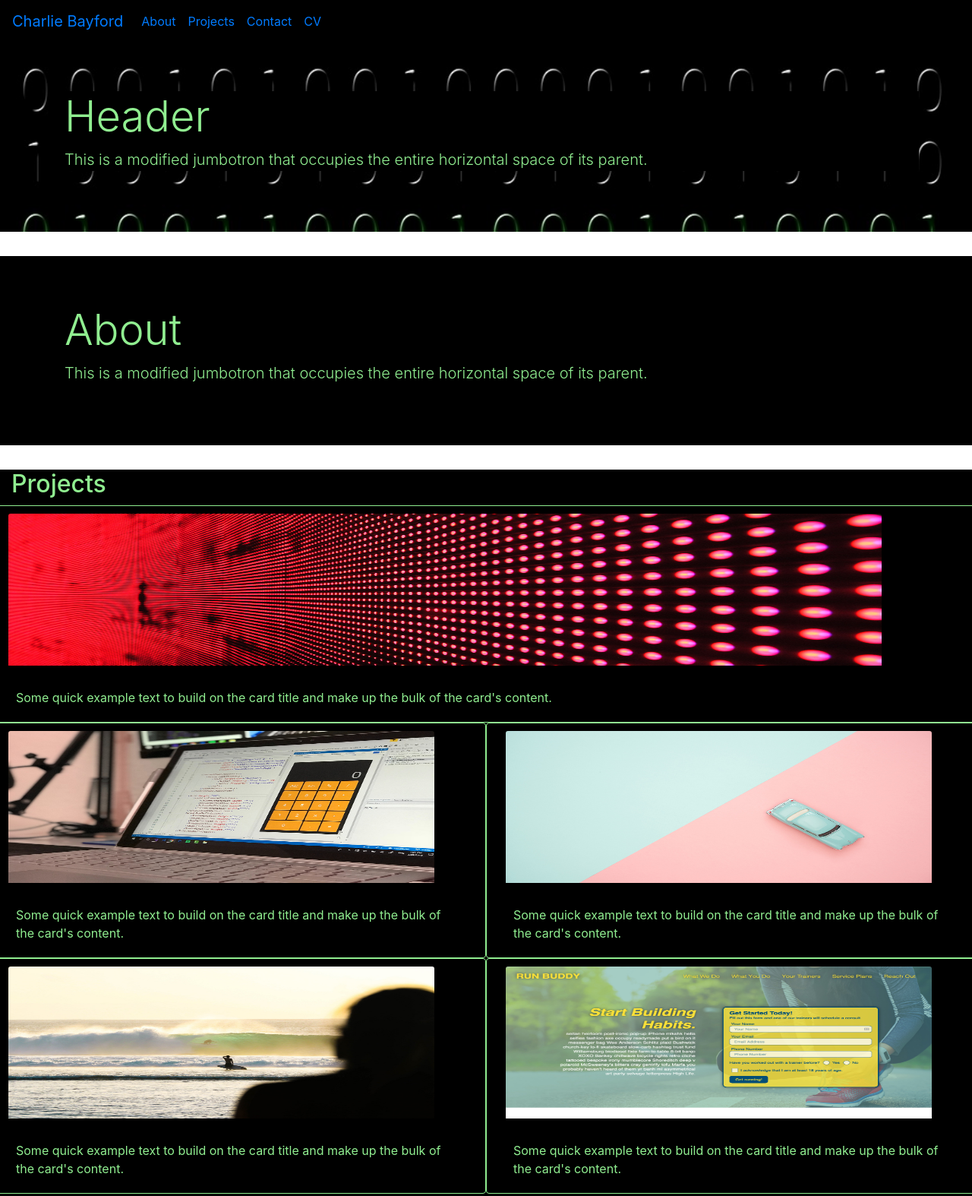
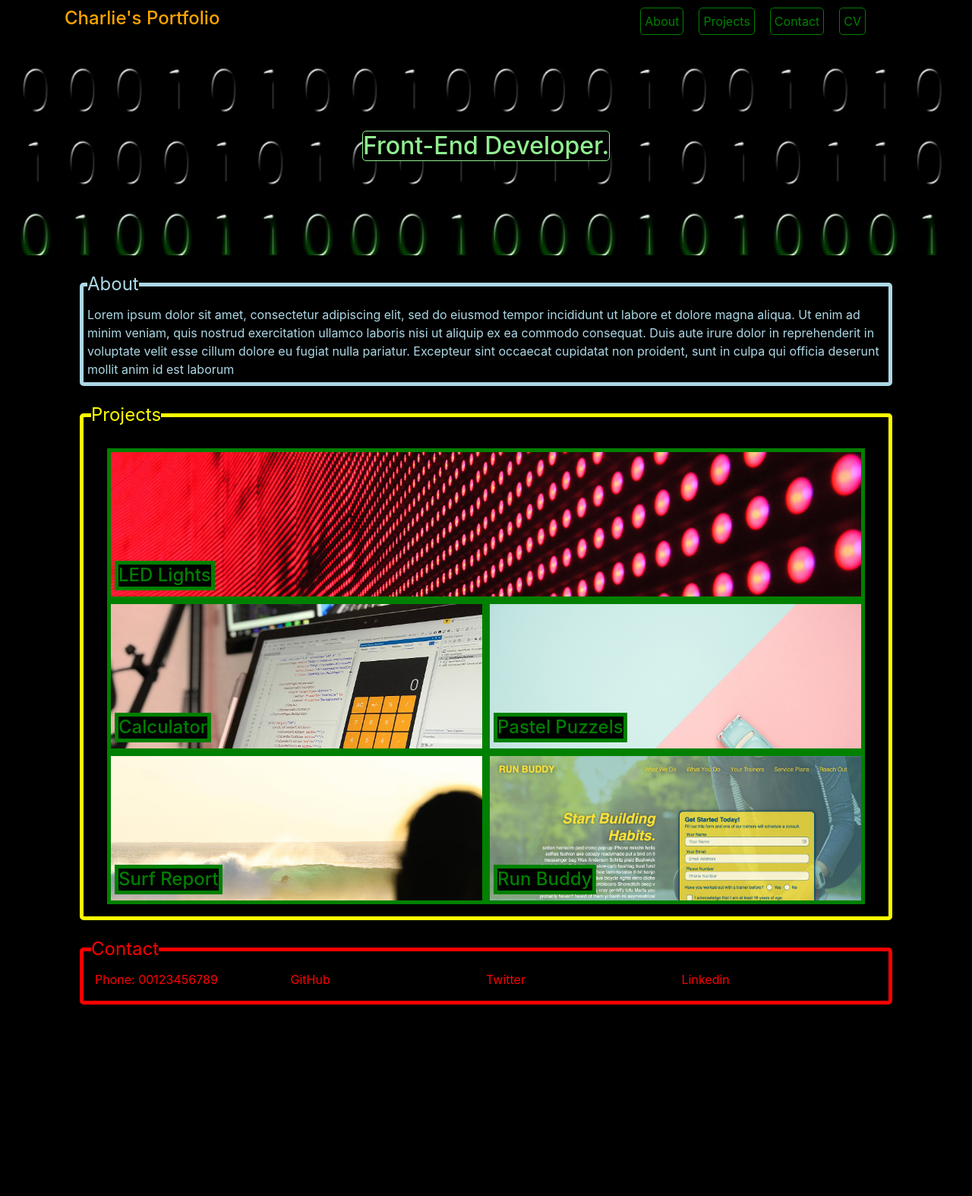
Before and after one commit to Charlie93B/charlie-bootstrap-portfolio, a plain HTML site: page index.html in a window 1280 px wide. Shown: the top 1574 px of the page at 76% size. After the commit the page ends 1342 px from the top, so only its background shows below. Drawn offline with nearby package versions, Linux system fonts and the light colour scheme.

Commit message:
refactored html css

```diff
--- a/css/style.css
+++ b/css/style.css
@@ -1,31 +1,158 @@
+* {
+    background-color: black !important;
+}
 
-* {
+p {
+    padding: 0% !important;
+}
+
+a {
+    padding: 0% !important;
+}
+
+/* Nav CSS */
+
+#n-links a {
+    padding: 5px !important;
+    margin: 10px;
+    border: 1px solid green;
+    border-radius: 5px;
+    color: green;
+}
+
+#n-links a:hover {
+    border: red 1px solid;
+}
+
+.hamburger {
+    height: 35px;
+    width: 35px;
+    border: 1px solid lightgreen;
+    border-radius: 3px;
+    display: flex;
+    flex-direction: column;
+    justify-content: center;
+    align-items: center;
+}
+
+.hamburger div {
+    width: 20px;
+    height: 1px;
+    margin: 3px;
+    background-color: lightgreen !important;
+}
+
+.hamburger-button {
+    border: none;
     background-color: black;
 }
 
-.bg-black {
-    background-color: black;
+.logo {
+    color: orange;
+    font-size: 24px;
 }
 
-.font-grn {
+.show {
+    display: flex !important;
+}
+
+/* Hero */
+
+.hero {
+    background-image: url(../images/binary-code-475664_960_720.jpg);
+    background-repeat: no-repeat;
+    background-size: cover;
+    height: 35vh;
+}
+
+.hero-text {
     color: lightgreen;
+    border: 1px solid lightgreen;
+    border-radius: 5px;
+}
+
+/* About CSS */
+
+.about legend, .about-text {
+    color: lightblue;
+    margin: 5px;
+}
+
+legend {
+    width: auto;
+    margin: 10px;
+}
+
+.about {
+    border: 5px solid lightblue;
+    margin: 20px;
+    border-radius: 5px;
+}
+
+/* Projects CSS */
+
+
+.prj a {
+    height: 200px;
+    border: 5px solid green;
+    background-repeat: no-repeat;
+    background-size: cover;
 }
 
 
-.proj-img {
-    height: 200px;
-    width: 90%;
-    margin: 10px;
+.projects {
+    border: 5px solid yellow;
+    margin: 20px;
+    border-radius: 5px;
 }
 
-.card {
-    border: lightgreen 1px solid;
-    background-color: black;
+.projects legend {
+    color: yellow;
 }
 
 
-.header-bg {
-    background-image: url(../images/binary-code-475664_960_720.jpg);
-    background-repeat: no-repeat;
-    background-size: cover;
+.prj-1 {
+    background-image: url(../images/02-portfolio-1.jpg);
 }
+
+.prj-2 {
+    background-image: url(../images/02-portfolio-2.jpg);
+}
+
+.prj-3 {
+    background-image: url(../images/02-portfolio-3.jpg);
+}
+
+.prj-4 {
+    background-image: url(../images/02-portfolio-4.jpg);
+}
+
+.prj-5 {
+    background-image: url(../images/02-run-buddy.jpg);
+}
+
+.prj a h4 {
+    border: 5px solid green;
+    color: green;
+    margin-left: 5px;
+}
+
+.prj a:hover {
+    opacity: 0.7;
+}
+
+/* Contact CSS */
+
+.contact {
+    border: 5px solid red;
+    border-radius: 5px;
+    margin: 20px;
+}
+
+.contact legend {
+    color: red;
+}
+
+.contact-links a, .contact-links p {
+    color: red;
+}
--- a/index.html
+++ b/index.html
@@ -1,104 +1,92 @@
-<!DOCTYPE html>
 <html lang="en">
 <head>
     <meta charset="UTF-8">
     <meta http-equiv="X-UA-Compatible" content="IE=edge">
     <meta name="viewport" content="width=device-width, initial-scale=1.0">
-    <title>Charlie Bayford-Portfolio</title>
-    <link rel="icon" type="image/x-icon" href="./images/coding-1294373_960_720.png">
-    <link rel="stylesheet" href="https://cdn.jsdelivr.net/npm/bootstrap@4.3.1/dist/css/bootstrap.min.css" integrity="sha384-ggOyR0iXCbMQv3Xipma34MD+dH/1fQ784/j6cY/iJTQUOhcWr7x9JvoRxT2MZw1T" crossorigin="anonymous">
+    <title>Charlie's Portfolio</title>
+    <link rel="stylesheet" href="https://cdn.jsdelivr.net/npm/bootstrap@4.6.2/dist/css/bootstrap.min.css" integrity="sha384-xOolHFLEh07PJGoPkLv1IbcEPTNtaed2xpHsD9ESMhqIYd0nLMwNLD69Npy4HI+N" crossorigin="anonymous">
     <link rel="stylesheet" href="./css/style.css">
 </head>
 <body>
-    <nav class="navbar navbar-expand-lg">
-        <a class="navbar-brand" href="./index.html">Charlie Bayford</a>
-        <button class="navbar-toggler" type="button" data-toggle="collapse" data-target="#navbarTogglerDemo02" aria-controls="navbarTogglerDemo02" aria-expanded="false" aria-label="Toggle navigation">
-          <span class="navbar-toggler-icon"></span>
+    <header class="container-fluid d-flex justify-content-center">
+        <nav class="container-lg row">
+            <div class="row col-md-6 col-sm-12">
+                <a class="col-md-12 col-sm-10 col-10 d-flex align-items-center" href="./experiment.html"><h1 class="logo">Charlie's Portfolio</h1></a>
+                <button class="hamburger-button d-sm-block d-md-none col-sm-2 col-2" id="hamburger">
+                    <div class="hamburger">
+                        <div></div>
+                        <div></div>
+                        <div></div>
+                    </div>
                 </button>
+            </div>
 
-        <div class="collapse navbar-collapse" id="navbarTogglerDemo02">
-          <ul class="navbar-nav mr-auto mt-2 mt-lg-0">
-            <li class="nav-item">
-              <a class="nav-link" href="#">About</a>
-            </li>
-            <li class="nav-item">
-              <a class="nav-link" href="#">Projects</a>
-            </li>
-            <li class="nav-item">
-              <a class="nav-link" href="#">Contact</a>
-            </li>
-            <li class="nav-item">
-                <a class="nav-link" href="#">CV</a>
-            </li>
-          </ul>
+            <div class="col-md-6 d-md-flex justify-content-end flex-md-row flex-sm-column flex-column d-none" id="n-links">
+                <a href="#">About</a>
+                <a href="#">Projects</a>
+                <a href="#">Contact</a>
+                <a href="#">CV</a>
             </div>
         </nav>
-    <div class="jumbotron jumbotron-fluid header-bg font-grn">
-        <div class="container">
-          <h1 class="display-4">Header</h1>
-          <p class="lead">This is a modified jumbotron that occupies the entire horizontal space of its parent.</p>
+    </header>
+    <section class="container-fluid d-flex justify-content-center align-items-center hero">
+        <h2 class="hero-text">Front-End Developer.</h2>
+    </section>
+    <section class="container-fluid">
+        <div class="container-lg">
+            <fieldset class="about">
+                <legend>About</legend>
+                <p class="about-text">Lorem ipsum dolor sit amet, consectetur adipiscing elit, sed do eiusmod tempor incididunt ut labore et dolore magna aliqua. Ut enim ad minim veniam, quis nostrud exercitation ullamco laboris nisi ut aliquip ex ea commodo consequat. Duis aute irure dolor in reprehenderit in voluptate velit esse cillum dolore eu fugiat nulla pariatur. Excepteur sint occaecat cupidatat non proident, sunt in culpa qui officia deserunt mollit anim id est laborum</p>
+            </fieldset>
+        </div>
+    </section>
+    <section class="container-fluid">
+        <div class="container-lg">
+            <fieldset class="projects">
+                <legend>Projects</legend>
+                <div class="container-fluid">
+                    <div class="row prj m-3">
+                        <a class="col-12 prj-1 d-flex align-items-end" href="#">
+                            <h4>LED Lights</h4>
+                        </a>
+                        <a class="col-xl-6 col-lg-6 col-md-6 col-12 prj-2 d-flex align-items-end" href="#">
+                            <h4>Calculator</h4>
+                        </a>
+                        <a class="col-xl-6 col-lg-6 col-md-6 col-12 prj-3 d-flex align-items-end" href="#">
+                            <h4>Pastel Puzzels</h4>
+                        </a>
+                        <a class="col-xl-6 col-lg-6 col-md-6 col-12 prj-4 d-flex align-items-end" href="#">
+                            <h4>Surf Report</h4>
+                        </a>
+                        <a class="col-xl-6 col-lg-6 col-md-6 col-12 prj-5 d-flex align-items-end" href="#">
+                            <h4>Run Buddy</h4>
+                        </a>
                     </div>
                 </div>
-    <div class="jumbotron jumbotron-fluid bg-black font-grn">
-        <div class="container">
-          <h1 class="display-4">About</h1>
-          <p class="lead">This is a modified jumbotron that occupies the entire horizontal space of its parent.</p>
+            </fieldset>
         </div>
-    </div>
-    <div class="projects row font-grn">
-        <h2 style="margin-left: 30px;" >Projects</h2>
-        <div class="card col-lg-12 col-md-12 col-sm-12" style="width: 18rem;">
-            <img class="card-img-top proj-img" src="./images/02-portfolio-1.jpg" alt="Card image cap">
-            <div class="card-body">
-              <p class="card-text">Some quick example text to build on the card title and make up the bulk of the card's content.</p>
-            </div>
-        </div>
-        <div class="card col-lg-6 col-md-6 col-sm-12" style="width: 18rem;">
-            <img class="card-img-top proj-img" src="./images/02-portfolio-2.jpg" alt="Card image cap">
-            <div class="card-body">
-              <p class="card-text">Some quick example text to build on the card title and make up the bulk of the card's content.</p>
-            </div>
-        </div>
-        <div class="card col-lg-6 col-md-6 col-sm-12" style="width: 18rem;">
-            <img class="card-img-top proj-img" src="./images/02-portfolio-3.jpg" alt="Card image cap">
-            <div class="card-body">
-              <p class="card-text">Some quick example text to build on the card title and make up the bulk of the card's content.</p>
-            </div>
-        </div>
-        <div class="card col-lg-6 col-md-6 col-sm-12" style="width: 18rem;">
-            <img class="card-img-top proj-img" src="./images/02-portfolio-4.jpg" alt="Card image cap">
-            <div class="card-body">
-              <p class="card-text">Some quick example text to build on the card title and make up the bulk of the card's content.</p>
-            </div>
-        </div>
-        <div class="card col-lg-6 col-md-6 col-sm-12" style="width: 18rem;">
-            <img class="card-img-top proj-img" src="./images/02-run-buddy.jpg" alt="Card image cap">
-            <div class="card-body">
-              <p class="card-text">Some quick example text to build on the card title and make up the bulk of the card's content.</p>
-            </div>
+    </section>
+    <section class="container-fluid">
+        <div class="container-lg">
+            <fieldset class="contact">
+                <legend>Contact</legend>
+                <div class="d-flex justify-content-center">
+                    <div class="row container-fluid contact-links">
+                        <p class="col-lg-3 col-md-3 col-sm-12 col-12">Phone: 00123456789</p>
+                        <a class="col-lg-3 col-md-3 col-sm-12 col-12" href="#">GitHub</a>
+                        <a class="col-lg-3 col-md-3 col-sm-12 col-12" href="#">Twitter</a>
+                        <a class="col-lg-3 col-md-3 col-sm-12 col-12" href="#">Linkedin</a>
                     </div>
                 </div>
 
-    <footer>
-        <h3>Contact</h3>
-        <div class="row">
-            <a class="col-lg-3 col-md-6 col-sm-12" href="#">Phone: 00123456789</a>
-            <a class="col-lg-3 col-md-6 col-sm-12" href="#">Twitter</a>
-            <a class="col-lg-3 col-md-6 col-sm-12" href="#">GitHub</a>
-            <a class="col-lg-3 col-md-6 col-sm-12" href="#">Linkedin</a>
+            </fieldset>
         </div>
-
-    </footer>
+    </section>
 
 
 
-
-
-
-
-
-    <script src="https://code.jquery.com/jquery-3.3.1.slim.min.js" integrity="sha384-q8i/X+965DzO0rT7abK41JStQIAqVgRVzpbzo5smXKp4YfRvH+8abtTE1Pi6jizo" crossorigin="anonymous"></script>
-    <script src="https://cdn.jsdelivr.net/npm/popper.js@1.14.7/dist/umd/popper.min.js" integrity="sha384-UO2eT0CpHqdSJQ6hJty5KVphtPhzWj9WO1clHTMGa3JDZwrnQq4sF86dIHNDz0W1" crossorigin="anonymous"></script>
-    <script src="https://cdn.jsdelivr.net/npm/bootstrap@4.3.1/dist/js/bootstrap.min.js" integrity="sha384-JjSmVgyd0p3pXB1rRibZUAYoIIy6OrQ6VrjIEaFf/nJGzIxFDsf4x0xIM+B07jRM" crossorigin="anonymous"></script>
+<script src="https://cdn.jsdelivr.net/npm/jquery@3.5.1/dist/jquery.slim.min.js" integrity="sha384-DfXdz2htPH0lsSSs5nCTpuj/zy4C+OGpamoFVy38MVBnE+IbbVYUew+OrCXaRkfj" crossorigin="anonymous"></script>
+<script src="https://cdn.jsdelivr.net/npm/bootstrap@4.6.2/dist/js/bootstrap.bundle.min.js" integrity="sha384-Fy6S3B9q64WdZWQUiU+q4/2Lc9npb8tCaSX9FK7E8HnRr0Jz8D6OP9dO5Vg3Q9ct" crossorigin="anonymous"></script>
+<script src="./script.js"></script>
 </body>
 </html>
--- /dev/null
+++ b/script.js
@@ -0,0 +1,4 @@
+
+document.getElementById('hamburger').addEventListener('click', () => {
+    document.getElementById('n-links').classList.toggle('show');
+})
```
Lines whose indentation alone changed are shown as unchanged.
